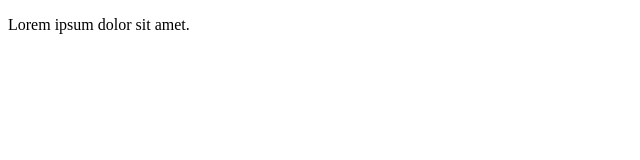
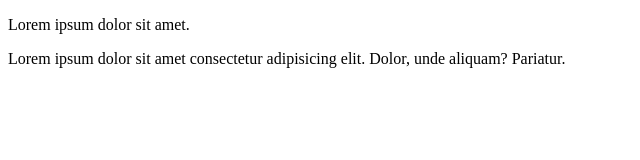
Before and after one commit to menil-nxt/localrepo, a plain HTML site: page sub.html in a window 1280 px wide. Shown: the whole page, without its empty margins (0-640 px from the left). Drawn offline with Linux system fonts and the light colour scheme.

Commit message:
new lorem

```diff
--- a/sub.html
+++ b/sub.html
@@ -7,5 +7,9 @@
   </head>
   <body>
     <p>Lorem ipsum dolor sit amet.</p>
+    <p>
+      Lorem ipsum dolor sit amet consectetur adipisicing elit. Dolor, unde
+      aliquam? Pariatur.
+    </p>
   </body>
 </html>
```
